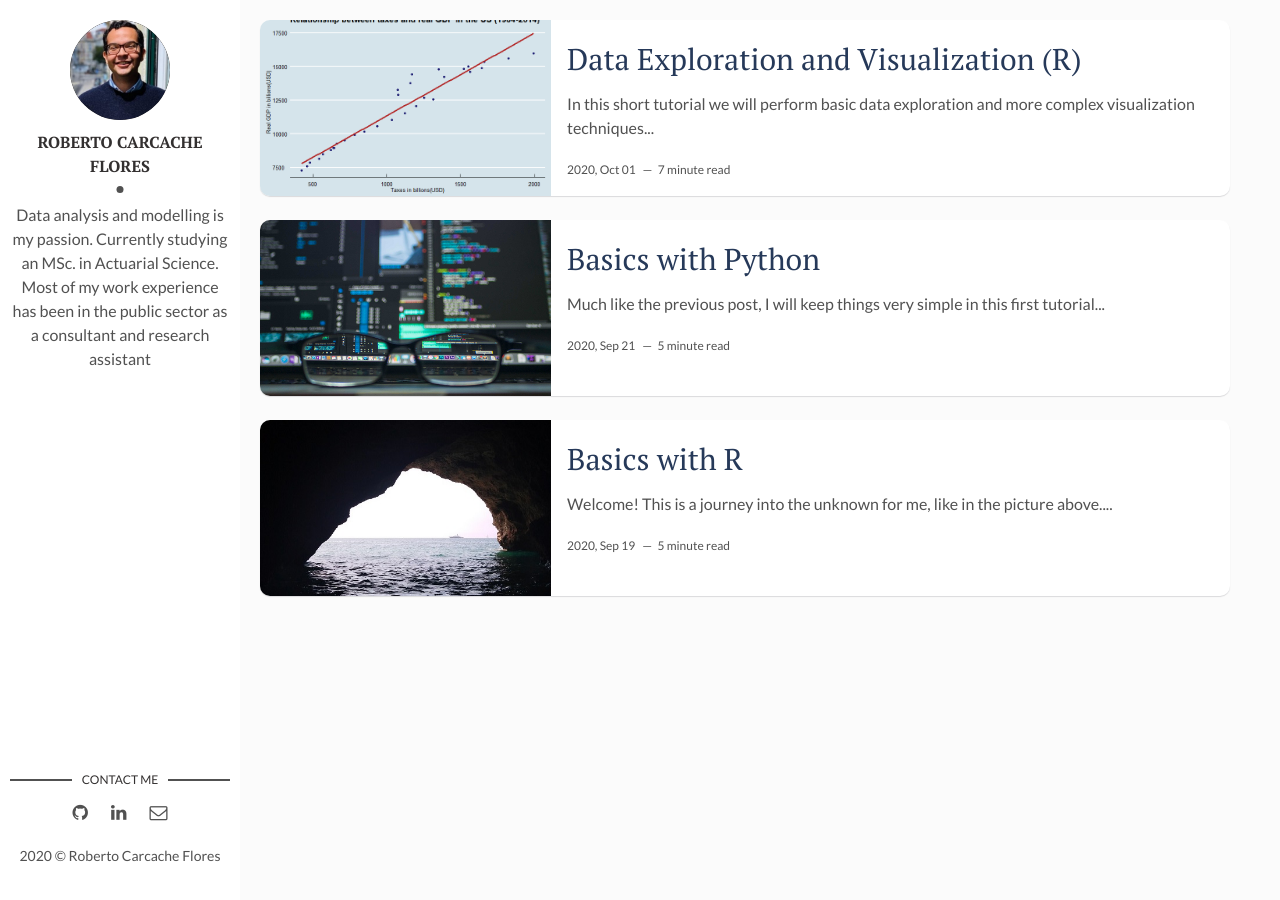
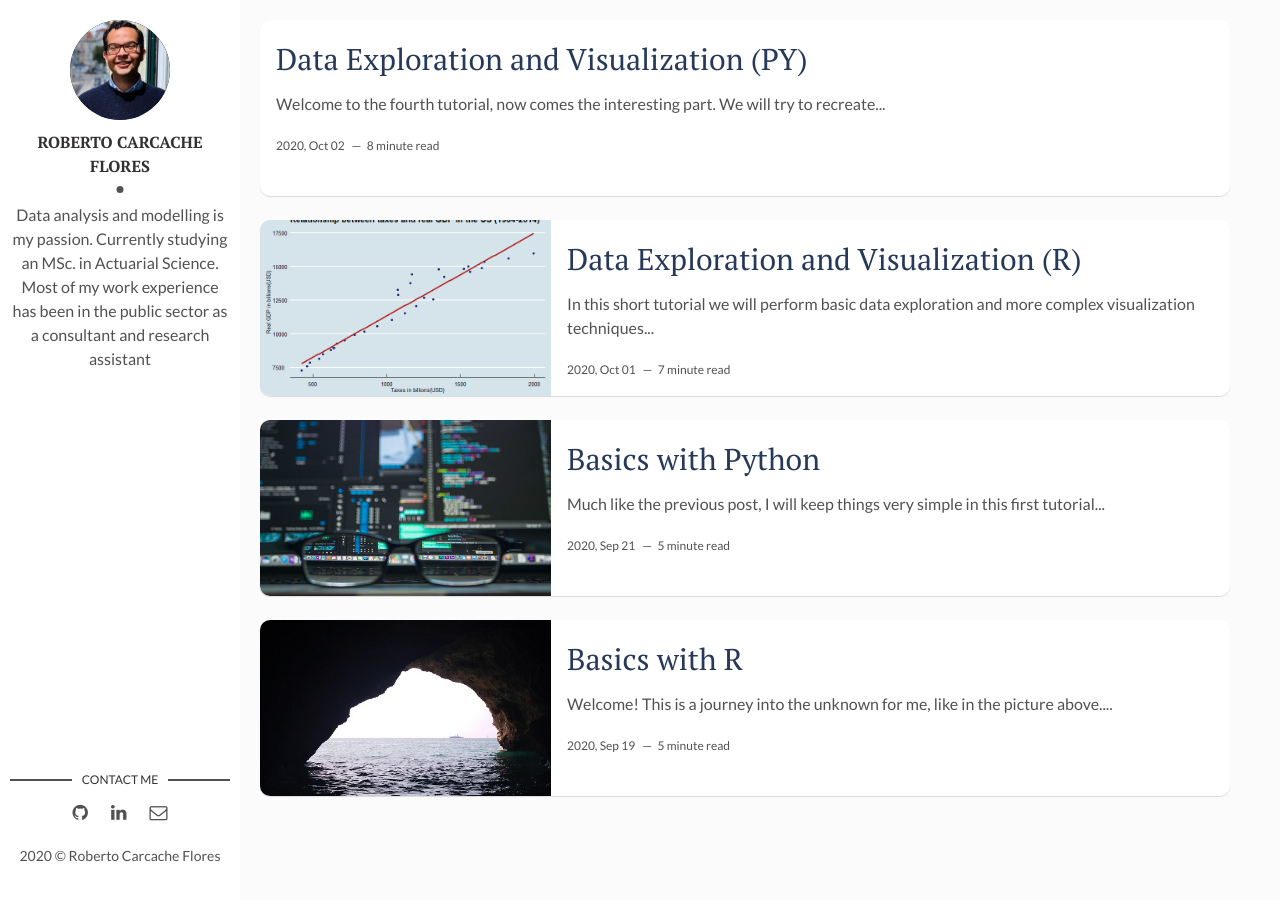
Before and after one commit to rcarcacheflores/Research, a Jekyll site: the page built from index.html, in a window 1280 px wide. Built offline with Jekyll 4.4.1, drawn with Linux system fonts in a browser that asks for light colours; the list of posts is cut into pages by our own code.

Commit message:
Update and rename 2020-10-02.md to 2020-10-02-post4.md

```diff
--- a/_posts/2020-10-02.md
+++ b/_posts/2020-10-02-post4.md
@@ -1,3 +1,12 @@
+---
+layout: post
+title: Data Exploration and Visualization (PY)
+date: 2020-10-02 21:25:48 +0300
+description: An intermediate level tutorial on basic data exploration and plots
+img:
+tags: [Tutorials, Python, Intermediate]
+---
+
 Welcome to the fourth tutorial, now comes the interesting part. We will try to recreate the graphs from the previous post using Python. I am still a novice on this language so this will be a tutorial in the true sense of the word. First we will perform basic data exploration using pandas and NumPy.
 
 ## Part 1: Basic Data Exploration
```
